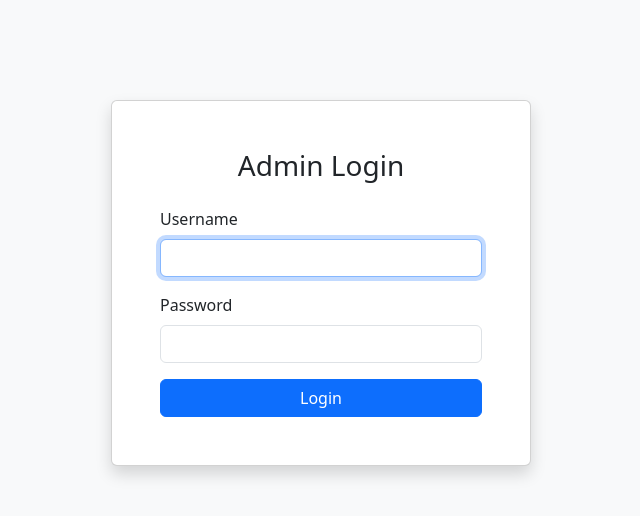
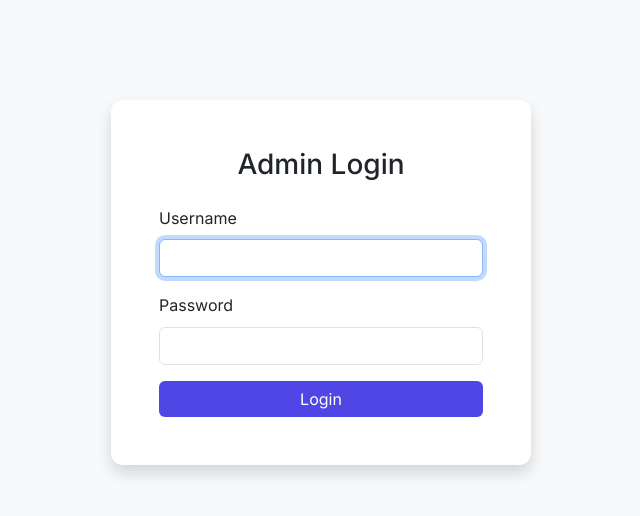
Before and after one commit to Prakash16203/Attendance, a Flask app: page / in a window 1280 px wide. Shown: the top 516 px of the page, without its empty margins (319-959 px from the left). Run offline with Flask 3, Linux system fonts and the light colour scheme.

Commit message:
login.html

```diff
--- a/templates/login.html
+++ b/templates/login.html
@@ -5,6 +5,11 @@
   <meta name="viewport" content="width=device-width, initial-scale=1.0">
   <title>Login - Attendance System</title>
   <link href="https://cdn.jsdelivr.net/npm/bootstrap@5.3.3/dist/css/bootstrap.min.css" rel="stylesheet">
+  <!-- Google Fonts: Inter -->
+<link href="https://fonts.googleapis.com/css2?family=Inter:wght@300;400;500;600;700&display=swap" rel="stylesheet">
+
+<!-- Custom styles -->
+<link rel="stylesheet" href="{{ url_for('static', filename='css/style.css') }}">
   <style>
     body { background-color: #f8f9fa; }
     .login-card { max-width: 420px; margin: 100px auto; }
@@ -45,4 +50,5 @@
 
 <script src="https://cdn.jsdelivr.net/npm/bootstrap@5.3.3/dist/js/bootstrap.bundle.min.js"></script>
 </body>
+
 </html>
```
